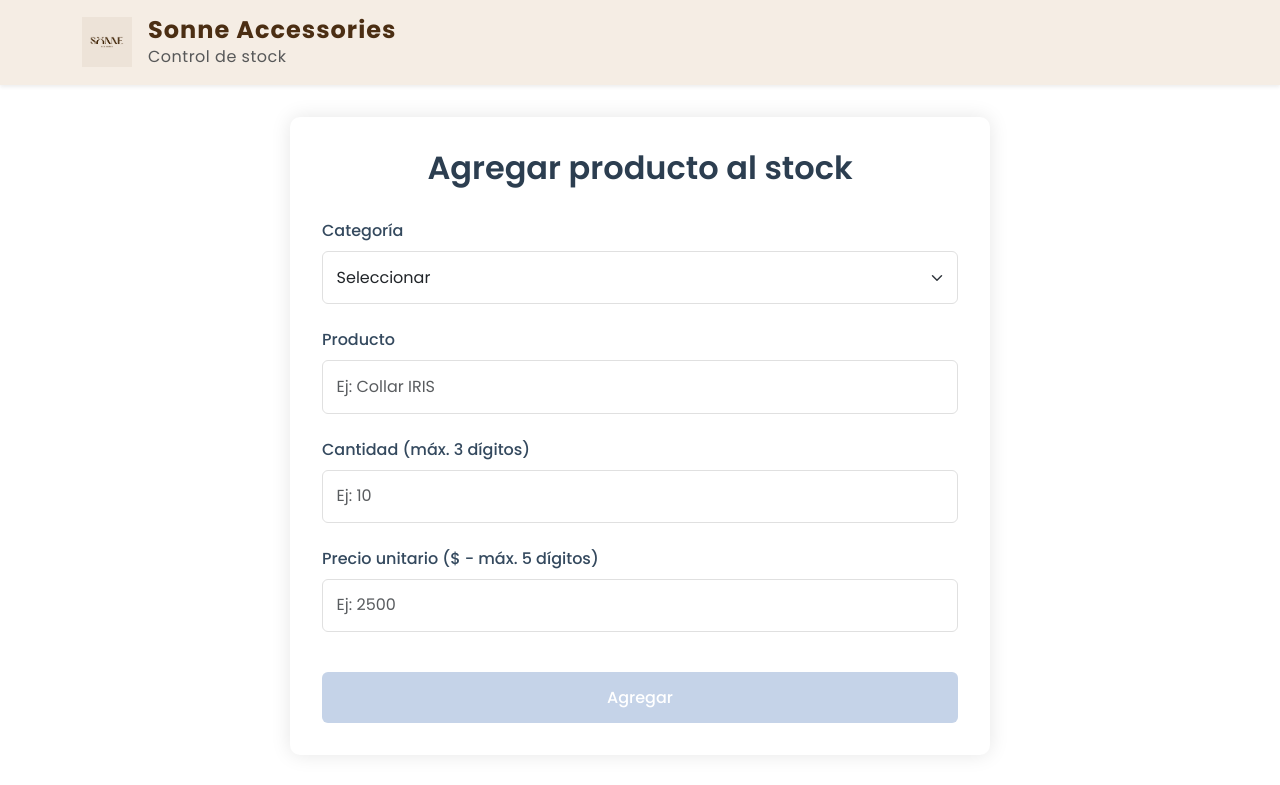
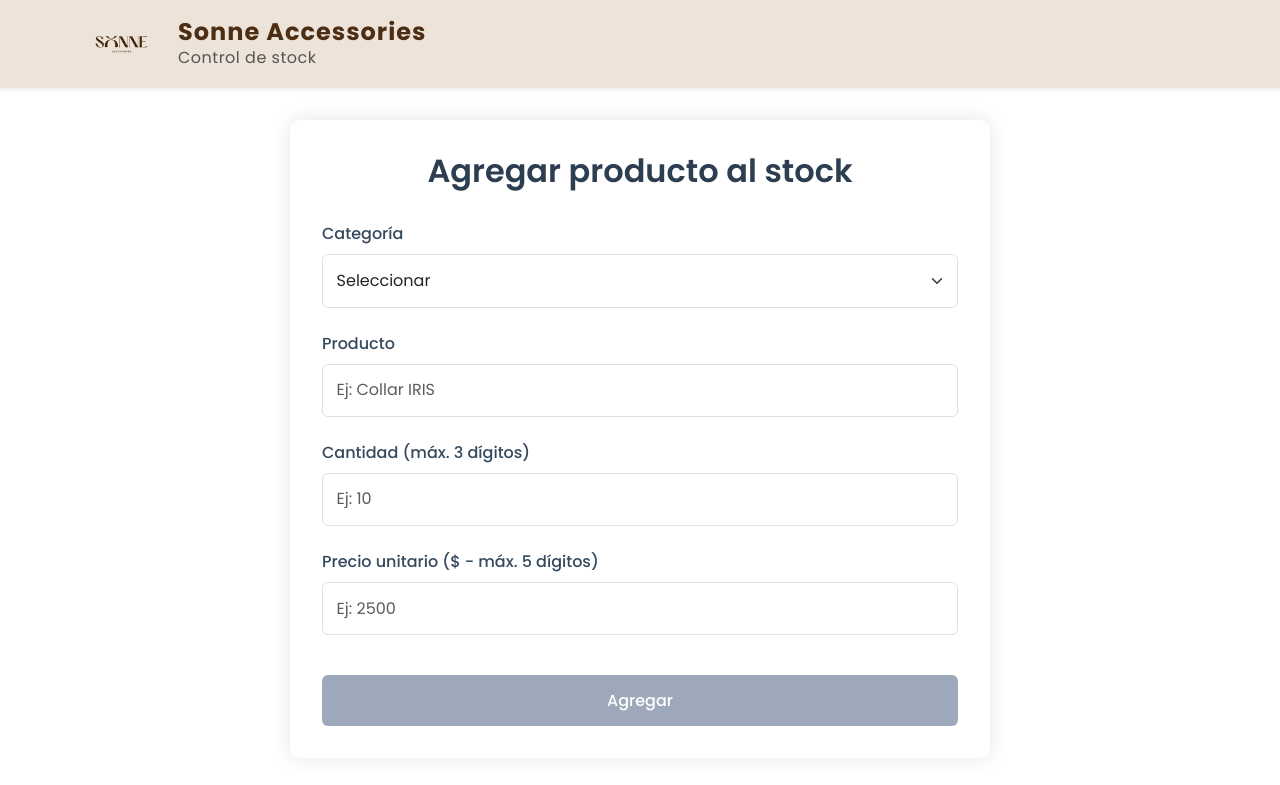
Before and after one commit to paulalisdc/sonne, a React (Create React App) app: page / in a window 1280 px wide. Shown: the top 785 px of the page. Built offline with nearby package versions, Linux system fonts and the light colour scheme.

Commit message:
FIX:"correcciones visuales"

```diff
--- a/src/components/Header.css
+++ b/src/components/Header.css
@@ -1,5 +1,5 @@
 .header-sonne {
-  background-color: #f5ede4 !important;
+  background-color: #ede3d8 !important;
   font-family: 'Poppins', Arial, sans-serif;
 }
 
@@ -16,3 +16,9 @@
   font-size: 1rem;
   letter-spacing: 0.5px;
 }
+
+/* Estilos para hacer el logo redondo */
+.header-sonne img {
+  border-radius: 50%;
+  object-fit: cover;
+}
--- a/src/components/Header.jsx
+++ b/src/components/Header.jsx
@@ -2,13 +2,13 @@ import './Header.css';
 
 const Header = () => {
     return (
-      <header className="header-sonne shadow-sm py-3 mb-4">
+      <header className="header-sonne shadow-sm py-1 mb-4">
         <div className="container d-flex align-items-center">
           <img
             src="/logo-sonne.png"
             alt="Logo Sonne"
-            width="50"
-            height="50"
+            width="80"
+            height="80"
             className="me-3"
           />
           <div>
--- a/src/components/ProductForm.css
+++ b/src/components/ProductForm.css
@@ -39,7 +39,7 @@
 /* Botón principal (Agregar/Guardar) */
 .btn-primary {
   color: white;
-  background-color: #C5D3E8;
+  background-color: #9DA9BA;
   border: none;
   padding: 0.75rem 2rem;
   font-weight: 500;
@@ -50,7 +50,7 @@
 
 /* Efecto hover en el botón principal */
 .btn-primary:hover {
-  background-color: #acbace;
+  background-color: #8A94A2;
   transform: translateY(-2px);
   box-shadow: 0 4px 8px rgba(0, 0, 0, 0.1);
 }
@@ -131,7 +131,7 @@ input[type="number"]::-webkit-inner-spin-button {
 
 /* Encabezados de la tabla */
 .tabla-productos .table thead th {
-  background-color: #E5E0D8 ;
+  background-color: #cec6b7;
   color: white;
   font-weight: 600;
   border: none;
@@ -183,7 +183,7 @@ input[type="number"]::-webkit-inner-spin-button {
 
 /* Botón de editar (amarillo/naranja) */
 .tabla-productos .btn-warning {
-  background-color: #D8D7B2;
+  background-color: #C2C2A0;
   border: none;
   color: white;
   width: 40px;
@@ -197,14 +197,14 @@ input[type="number"]::-webkit-inner-spin-button {
 
 /* Efecto hover en botón de editar */
 .tabla-productos .btn-warning:hover {
-  background-color: #b8b695;
+  background-color: #ADAC8E;
   transform: translateY(-1px);
   box-shadow: 0 4px 8px rgba(0, 0, 0, 0.1);
 }
 
 /* Botón de eliminar (rojo) */
 .tabla-productos .btn-danger {
-  background-color: #E5ADA8;
+  background-color: #CE9C97;
   border: none;
   color: white;
   width: 40px;
@@ -218,7 +218,7 @@ input[type="number"]::-webkit-inner-spin-button {
 
 /* Efecto hover en botón de eliminar */
 .tabla-productos .btn-danger:hover {
-  background-color: #cc9a96;
+  background-color: #B78A86;
   transform: translateY(-1px);
   box-shadow: 0 4px 8px rgba(0, 0, 0, 0.1);
 }
@@ -227,8 +227,8 @@ input[type="number"]::-webkit-inner-spin-button {
 
 /* Botón "Limpiar todos los datos" */
 .text-end .btn-outline-danger {
-  border-color: #e77c70;
-  color: #e77c70;
+  border-color: #D18B82;
+  color: #D18B82;
   font-weight: 500;
   padding: 0.75rem 1.5rem;
   border-radius: 8px;
@@ -238,8 +238,8 @@ input[type="number"]::-webkit-inner-spin-button {
 
 /* Efecto hover en botón de limpiar */
 .text-end .btn-outline-danger:hover {
-  background-color: #e77c70;
-  border-color: #e77c70;
+  background-color: #D18B82;
+  border-color: #D18B82;
   color: white;
   transform: translateY(-2px);
   box-shadow: 0 4px 8px rgba(0, 0, 0, 0.1);
```
